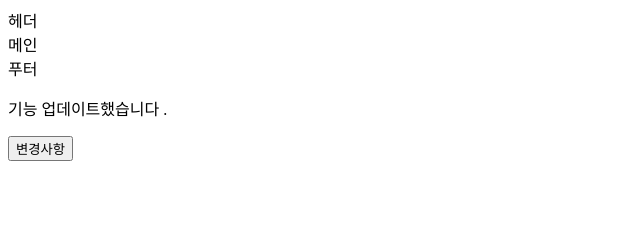
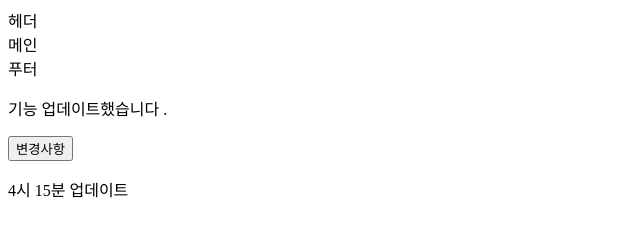
Before and after one commit to kjs1122/company2-project, a plain HTML site: page index.html in a window 1280 px wide. Shown: the whole page, without its empty margins (0-640 px from the left). Drawn offline with Linux system fonts and the light colour scheme.

Commit message:
4:15 commit

```diff
--- a/index.html
+++ b/index.html
@@ -19,5 +19,6 @@
     <p>기능 업데이트했습니다 .</p>
     <button>변경사항</button>
     <dssds></dssds>
+    <p>4시 15분 업데이트</p>
 </body>
 </html>
```
